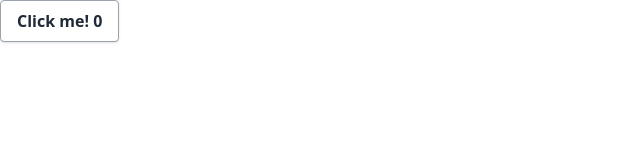
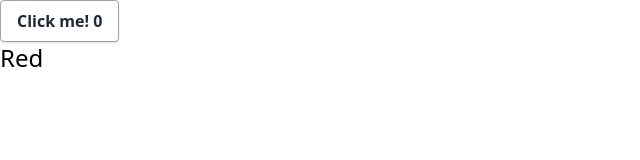
Before and after one commit to JihengNie/chess, a Next.js app in the folder chess/: page / in a window 1280 px wide. Shown: the top 160 px of the page, without its empty margins (0-640 px from the left). Built offline with nearby package versions, Linux system fonts and the light colour scheme.

Commit message:
Added in initial chess board object

```diff
--- a/chess/pages/components/board.tsx
+++ b/chess/pages/components/board.tsx
@@ -1,36 +1,33 @@
-import React, { Component } from 'react';
+import React, { Component, useState} from 'react';
+
+interface BoardProps {
+  turn: string;
+  board?: Array<string>;
+}
 
 
-interface TitleProps {
-  title: string;
-  subtitle?: string;
-  children?: string;
-}
-
-type CounterState = {
-  value: number;
-};
-
-class Board extends Component<TitleProps> {
-  constructors() {
-    this.handleClick = this.handleClick.bind(this);
-  }
-
-  state: CounterState = {
-    value: 500,
-  };
-
-  handleClick() {
-    this.setState({ value: 42})
-  }
+class Board extends Component<BoardProps> {
+  // constructors() {
+  //   this.handleClick = this.handleClick.bind(this);
+  // }
 
   render() {
-    const { title, subtitle, children } = this.props;
+    let newBoard = {
+      a1: 'w-rook', b1: 'w-knight', c1: 'w-bishop', d1: 'w-queen', e1: 'w-king', f1: 'w-bishop', g1: 'w-knight', h1: 'w-rook',
+      a2: 'w-pawn', b2: 'w-pawn', c2: 'w-pawn', d2: 'w-pawn', e2: 'w-pawn', f2: 'w-pawn', g2: 'w-pawn', h2: 'w-pawn',
+      a3: null, b3: null, c3: null, d3: null, e3: null, f3: null, g3: null, h3: null,
+      a4: null, b4: null, c4: null, d4: null, e4: null, f4: null, g4: null, h4: null,
+      a5: null, b5: null, c5: null, d5: null, e5: null, f5: null, g5: null, h5: null,
+      a6: null, b6: null, c6: null, d6: null, e6: null, f6: null, g6: null, h6: null,
+      a7: 'b-pawn', b7: 'b-pawn', c7: 'b-pawn', d7: 'b-pawn', e7: 'b-pawn', f7: 'b-pawn', g7: 'b-pawn', h7: 'b-pawn',
+      a8: 'b-rook', b8: 'b-knight', c8: 'b-bishop', d8: 'b-queen', e8: 'b-king', f8: 'b-bishop', g8: 'b-knight', h8: 'b-rook',
+    }
+
+    const { turn, board } = this.props;
     return (
       <>
-        <h1 className='text-2xl'>{title}</h1>
-        <h2>{subtitle}</h2>
-        <div onClick={this.handleClick}>{this.state.value}</div>
+        <h1 className='text-2xl'>{turn}</h1>
+        <h2>{board}</h2>
       </>
     );
   }
--- a/chess/pages/index.tsx
+++ b/chess/pages/index.tsx
@@ -1,5 +1,6 @@
 import Head from "next/head"
 import Box from "./components/box"
+import Board from "./components/board"
 
 export default function Home() {
   return (
@@ -10,6 +11,7 @@ export default function Home() {
       </Head>
 
       <Box/>
+      <Board turn='Red'/>
     </div>
 
   )
```
